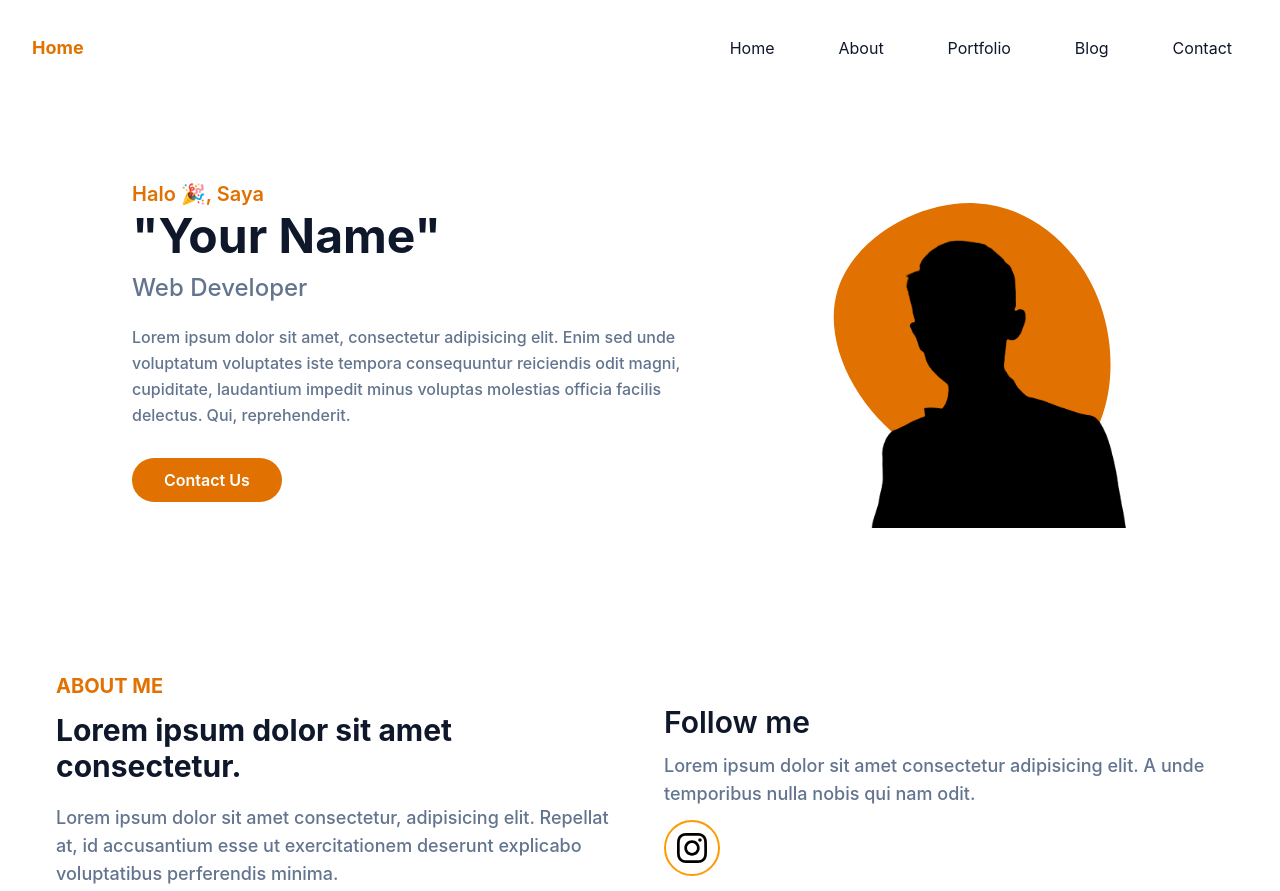
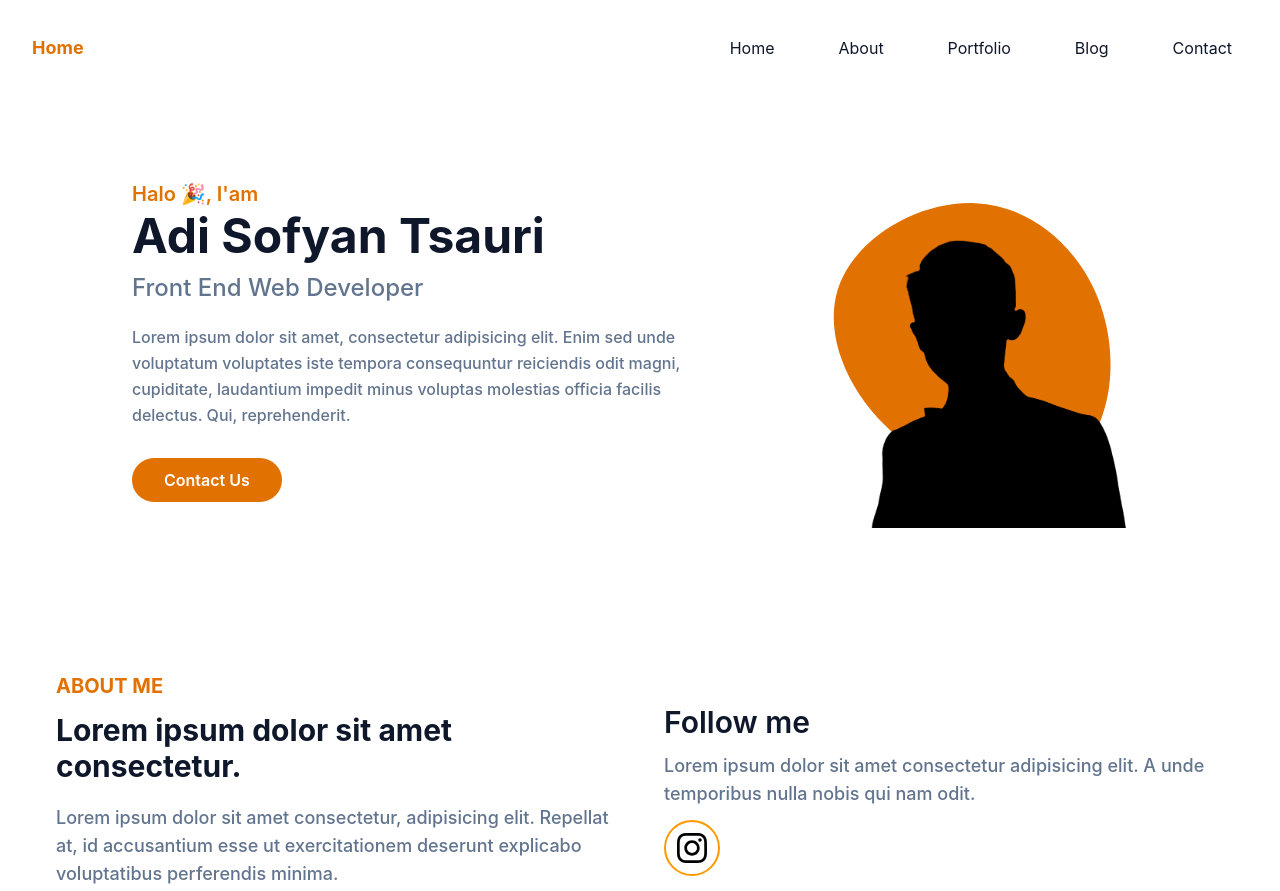
Before and after one commit to WiroCode/web-portfolio, a website: page index.html in a window 1280 px wide. Shown: the top 891 px of the page. Drawn offline with Linux system fonts and the light colour scheme.

Commit message:
Update detail name

```diff
--- a/index.html
+++ b/index.html
@@ -90,15 +90,15 @@
         <div class="flex flex-wrap justify-center gap-10">
           <div class="self-center px-6 lg:w-1/2">
             <h1 class="text-base font-semibold text-primary md:text-xl">
-              Halo 🎉, Saya
+              Halo 🎉, I'am
               <span
                 class="block mb-3 font-bold text-dark text-4xl mt-1 lg:text-5xl"
               >
-                "Your Name"</span
+                Adi Sofyan Tsauri</span
               >
             </h1>
             <h2 class="font-medium text-slate-500 text-lg mb-5 lg:text-2xl">
-              Web Developer
+              Front End Web Developer
             </h2>
             <p class="font-medium text-slate-500 mb-10 leading-relaxed">
               Lorem ipsum dolor sit amet, consectetur adipisicing elit. Enim sed
@@ -473,7 +473,7 @@
           <div
             class="w-full px-4 mb-12 text-base text-slate-300 font-medium md:w-1/3"
           >
-            <h2 class="text-bold text-4xl text-white mb-5">Waskita</h2>
+            <h2 class="text-bold text-4xl text-white mb-5">WiroCode</h2>
             <h3 class="font-bold text-2xl mb-2">Contact Us</h3>
             <p>adisofyant@gmail.com</p>
             <p>Malang</p>
@@ -547,7 +547,7 @@
             </a>
           </div>
           <p class="font-medium text-sm text-slate-500 text-center">
-            Dibuat oleh
+            Created by
             <span class="font-bold text-primary"> Adi Sofyan Tsauri </span> -
             <a
               href="https:/tailwindcss.com"
```
